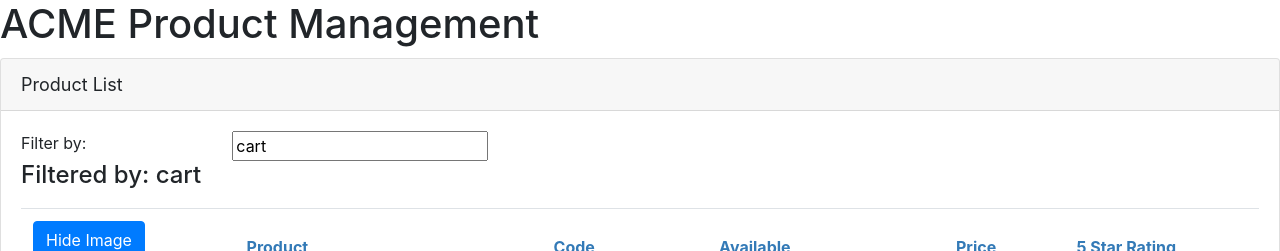
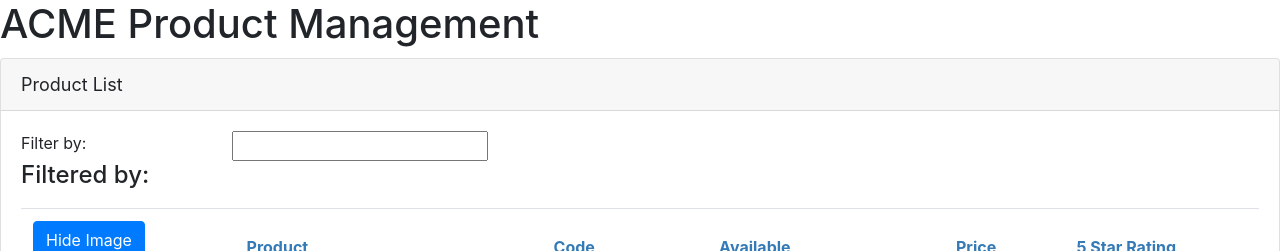
Before and after one commit to ransn/APM-practice, an Angular app: page / in a window 1280 px wide. Shown: the top 251 px of the page. Built offline with nearby package versions, Linux system fonts and the light colour scheme.

Commit message:
OnInit and filters

```diff
--- a/src/app/products/product-list.component.html
+++ b/src/app/products/product-list.component.html
@@ -31,7 +31,7 @@
             </tr>
           </thead>
           <tbody>
-            <tr *ngFor='let product of products'>
+            <tr *ngFor='let product of filteredProducts'>
                 <td>
                   <img *ngIf='showImage' [src] = 'product.imageUrl'
                   [style.width.px]='imageWidth'
--- a/src/app/products/product-list.component.ts
+++ b/src/app/products/product-list.component.ts
@@ -1,16 +1,28 @@
-import {Component} from '@angular/core'
+import {Component, OnInit} from '@angular/core'
 import {IProduct} from './product'
 @Component({
     selector: 'pm-products',
     templateUrl: './product-list.component.html',
     styleUrls: ['./product-list.component.css']
 })
-export class ProductListComponent{
+export class ProductListComponent implements OnInit{
     pageTitle: string = "Product List";
     imageWidth: number = 50;
     imageMargin: number = 2;
     showImage: boolean = true;
-    filterBy: string = 'cart';
+    _filterBy: string;
+
+    get filterBy(): string{
+      return this._filterBy;
+    }
+
+    set filterBy(value: string){
+      this._filterBy = value;
+      this.filteredProducts = this.filterBy ? this.performFilter(this.filterBy) : this.products;
+    }
+
+
+    filteredProducts: IProduct[];
     products: IProduct[] = [
         {
           "productId": 1,
@@ -71,4 +83,18 @@ export class ProductListComponent{
           this.showImage = true;
         }
       }
+
+      ngOnInit():void{
+        console.log("inside ngOnInit method");
+      }
+
+      constructor(){
+        this.filterBy = '';
+        this.filteredProducts = this.products;
+      }
+
+      performFilter(searchString: string):IProduct[]{
+        searchString = searchString.toLocaleLowerCase();
+        return this.products.filter((product:IProduct)=>product.productName.toLocaleLowerCase().indexOf(searchString) != -1);
+      }
 }
```
